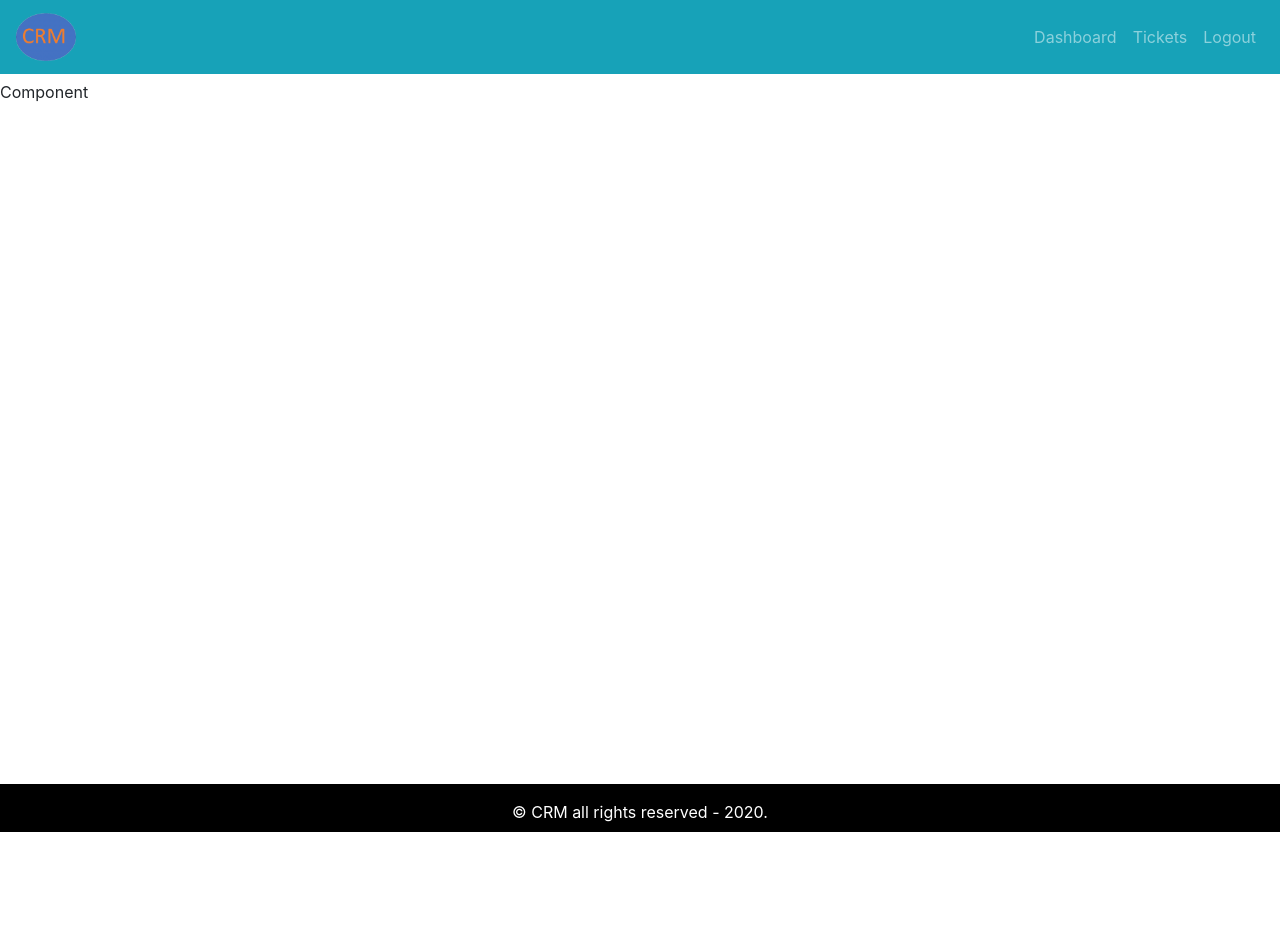
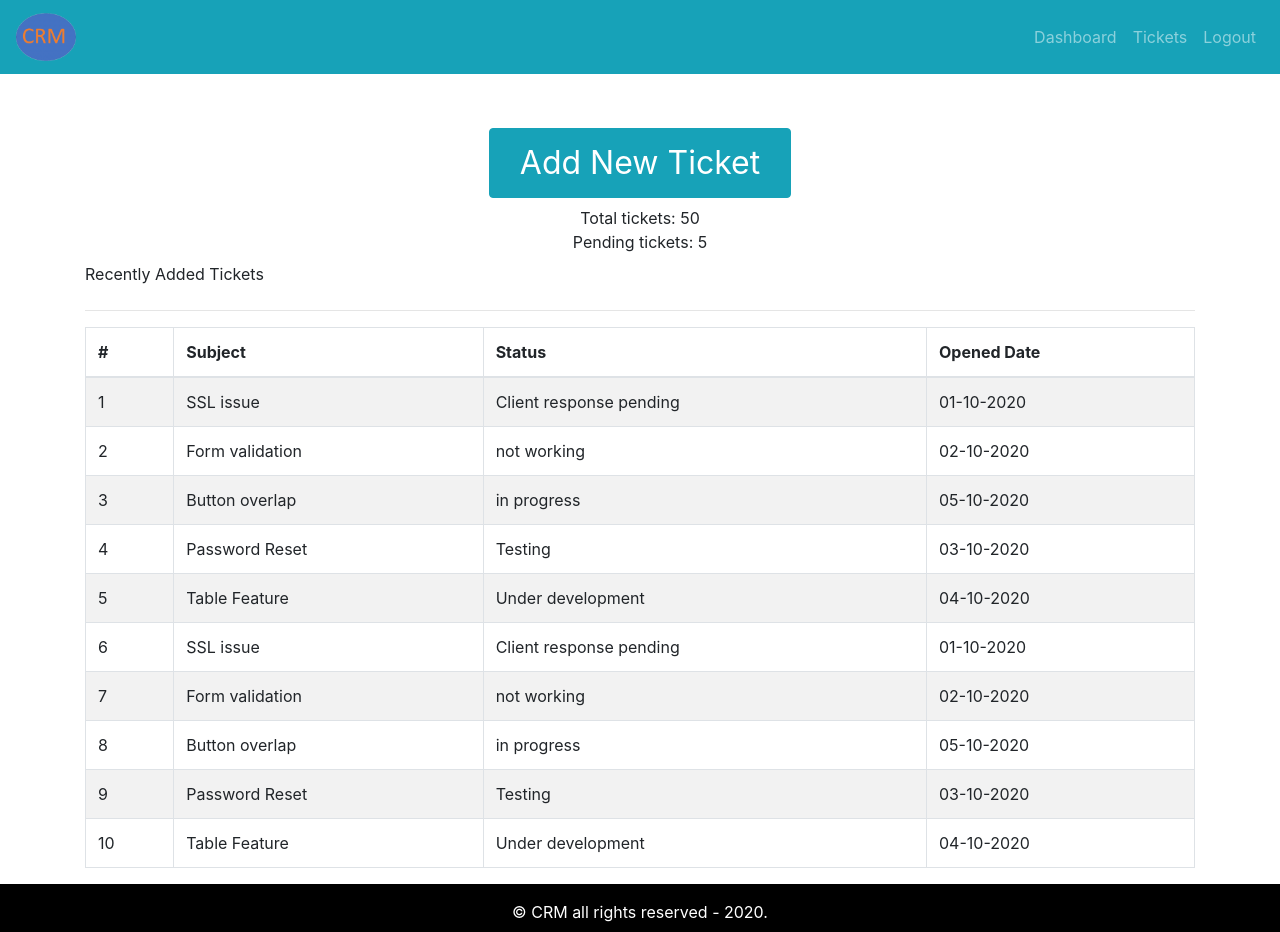
Before and after one commit to sonam-serchan/crm-frontend, a React (Create React App) app: page / in a window 1280 px wide. Before the commit the page ends 832 px from the top, so only its background shows below. Built offline with nearby package versions, Linux system fonts and the light colour scheme.

Commit message:
Dashboard page with ticket component

```diff
--- a/src/App.js
+++ b/src/App.js
@@ -1,12 +1,13 @@
 import React from 'react';
 import './App.css';
 import { DefaultLayout } from './layout/DefaultLayout';
+import { Dashboard } from './pages/dashboard/Dashboard.page';
 
 function App() {
   return (
     <div className="App">
       <DefaultLayout>
-        Component
+        <Dashboard />
       </DefaultLayout>
     </div>
   );
--- /dev/null
+++ b/src/assets/data/dummy-tickets.json
@@ -0,0 +1,62 @@
+[
+  {
+    "id": 1,
+    "subject": "SSL issue",
+    "status": "Client response pending",
+    "createdDt": "01-10-2020"
+  },
+  {
+    "id": 2,
+    "subject": "Form validation",
+    "status": "not working",
+    "createdDt": "02-10-2020"
+  },
+  {
+    "id": 3,
+    "subject": "Button overlap",
+    "status": "in progress",
+    "createdDt": "05-10-2020"
+  },
+  {
+    "id": 4,
+    "subject": "Password Reset",
+    "status": "Testing",
+    "createdDt": "03-10-2020"
+  },
+  {
+    "id": 5,
+    "subject": "Table Feature",
+    "status": "Under development",
+    "createdDt": "04-10-2020"
+  },
+  {
+    "id": 6,
+    "subject": "SSL issue",
+    "status": "Client response pending",
+    "createdDt": "01-10-2020"
+  },
+  {
+    "id": 7,
+    "subject": "Form validation",
+    "status": "not working",
+    "createdDt": "02-10-2020"
+  },
+  {
+    "id": 8,
+    "subject": "Button overlap",
+    "status": "in progress",
+    "createdDt": "05-10-2020"
+  },
+  {
+    "id": 9,
+    "subject": "Password Reset",
+    "status": "Testing",
+    "createdDt": "03-10-2020"
+  },
+  {
+    "id": 10,
+    "subject": "Table Feature",
+    "status": "Under development",
+    "createdDt": "04-10-2020"
+  }
+]
--- /dev/null
+++ b/src/components/ticket-table/TicketTable.comp.js
@@ -0,0 +1,32 @@
+import React from 'react';
+import { Table } from 'react-bootstrap';
+
+export const TicketTable = ({ tickets }) => {
+  return (
+    <Table striped bordered hover>
+      <thead>
+        <tr>
+          <th>#</th>
+          <th>Subject</th>
+          <th>Status</th>
+          <th>Opened Date</th>
+        </tr>
+      </thead>
+      <tbody>
+        {tickets.length ?
+          tickets.map(row =>
+            <tr key={row.id}>
+              <td>{row.id}</td>
+              <td>{row.subject}</td>
+              <td>{row.status}</td>
+              <td>{row.createdDt}</td>
+            </tr>
+          ) :
+          <tr>
+            <td colSpan="4" className="text-center">No tickets</td>
+          </tr>
+        }
+      </tbody>
+    </Table>
+  )
+}
--- /dev/null
+++ b/src/pages/dashboard/Dashboard.page.js
@@ -0,0 +1,33 @@
+import React from 'react';
+import { Button, Col, Container, Row } from 'react-bootstrap';
+import { TicketTable } from '../../components/ticket-table/TicketTable.comp';
+import tickets from '../../assets/data/dummy-tickets.json';
+
+export const Dashboard = () => {
+  return (
+    <Container>
+      <Row>
+        <Col className="text-center mt-5 mb-2">
+          <Button variant="info" style={{ fontSize: "2rem", padding: "10px 30px" }}>Add New Ticket</Button>
+        </Col>
+      </Row>
+      <Row>
+        <Col className="text-center mb-2">
+          <div>Total tickets: 50</div>
+          <div>Pending tickets: 5</div>
+        </Col>
+      </Row>
+      <Row>
+        <Col className="mb-2">
+          Recently Added Tickets
+        </Col>
+      </Row>
+      <hr />
+      <Row>
+        <Col className="recent-tickets">
+          <TicketTable tickets={tickets} />
+        </Col>
+      </Row>
+    </Container>
+  )
+}
```
